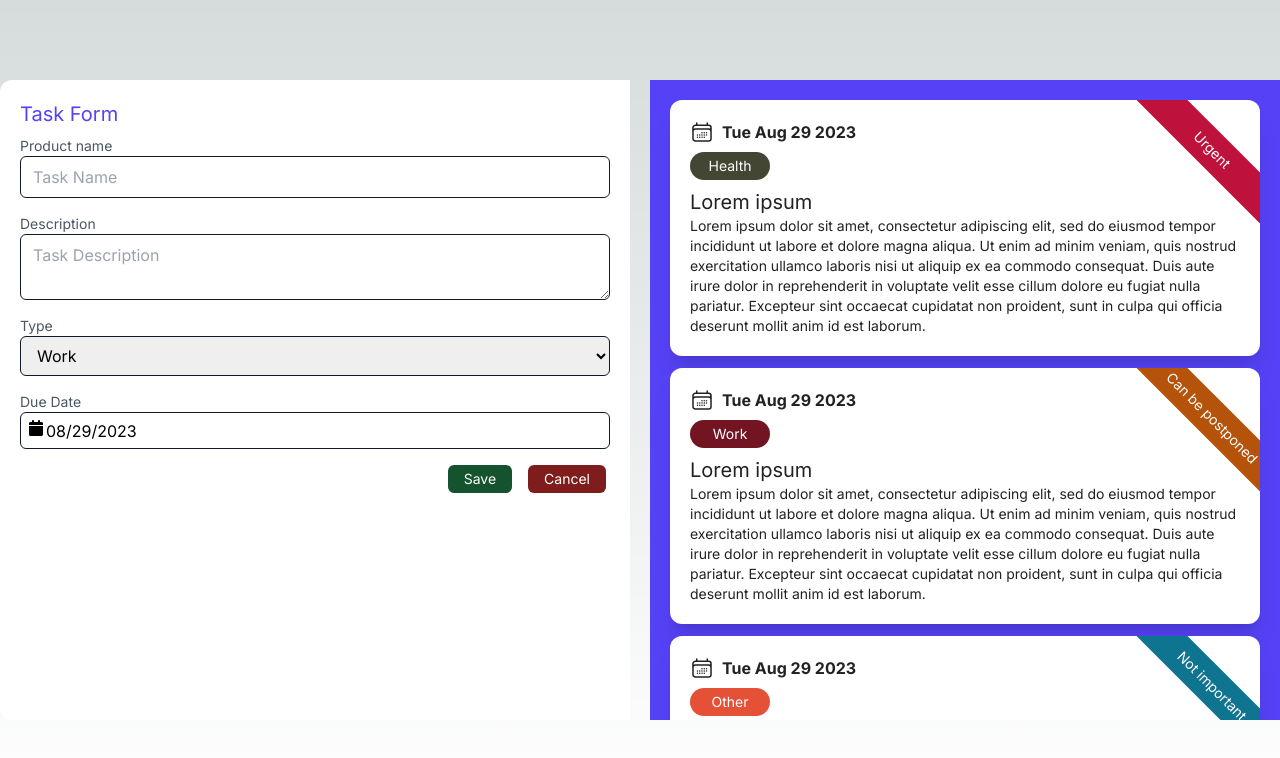
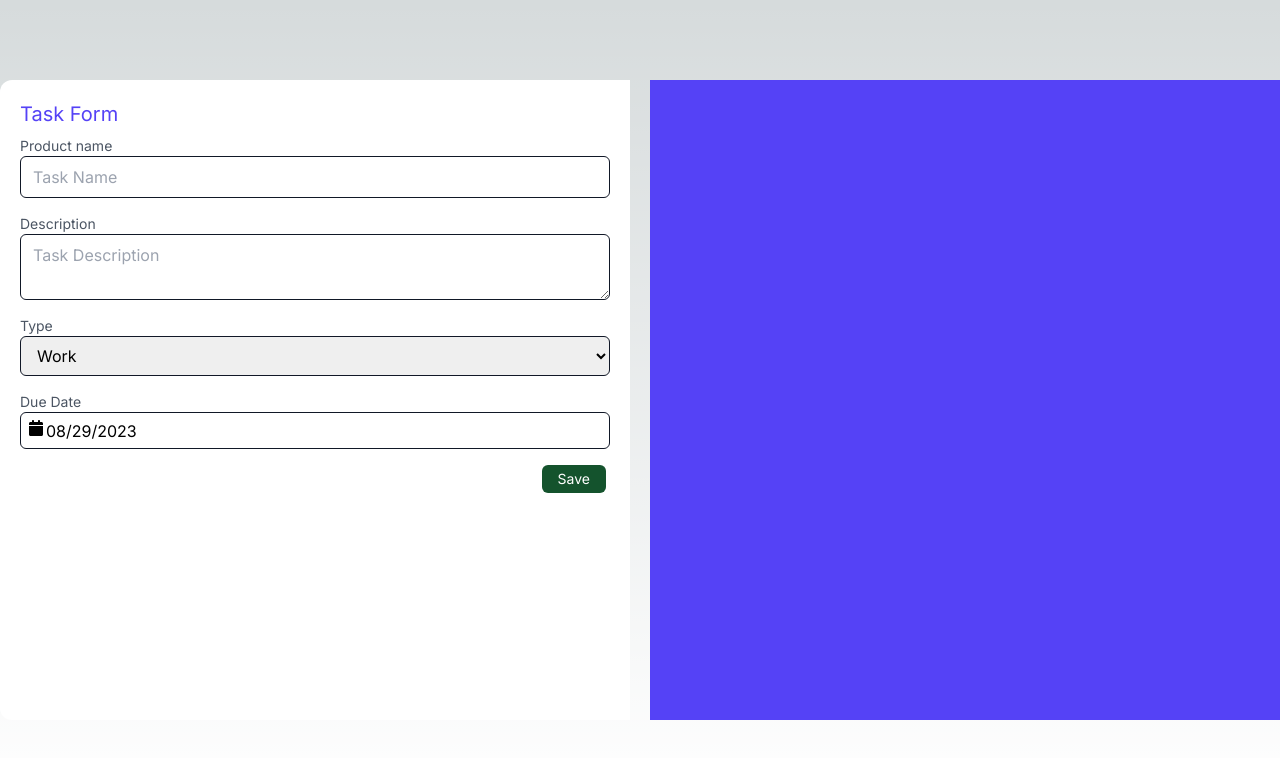
Before and after one commit to JuanManuelIbarlucea/algomarketing-challenge, a Next.js app: page / in a window 1280 px wide. Shown: the top 758 px of the page. Built offline with nearby package versions, Linux system fonts and the light colour scheme.

Commit message:
Tasks added now auto-calculate their labels

```diff
--- /dev/null
+++ b/components/task-card.tsx
@@ -0,0 +1,59 @@
+import { LabelsType, Task, TaskType } from '@/lib/types';
+import { twMerge } from 'tailwind-merge';
+
+export default function TaskCard({ task }: { task: Task }) {
+  function getTypeColor(type: TaskType) {
+    if (type === 'Health') return '#424632';
+    if (type === 'Personal') return '#252850';
+    if (type === 'Work') return '#721422';
+    if (type === 'Other') return '#E55137';
+
+    return '#fff';
+  }
+  function getLabelColor(label: LabelsType) {
+    if (label === 'Urgent') return 'bg-rose-700';
+    if (label === 'Can be postponed') return 'bg-amber-700';
+    if (label === 'Not important') return 'bg-cyan-700';
+
+    return '#fff';
+  }
+  return (
+    <div className="bg-white rounded-xl p-5 text-ellipsis shadow-xl relative overflow-hidden">
+      <div className="flex items-center">
+        <svg
+          xmlns="http://www.w3.org/2000/svg"
+          fill="none"
+          viewBox="0 0 24 24"
+          strokeWidth={1.5}
+          stroke="currentColor"
+          className="w-6 h-6 inline-block mr-2"
+        >
+          <path
+            strokeLinecap="round"
+            strokeLinejoin="round"
+            d="M6.75 3v2.25M17.25 3v2.25M3 18.75V7.5a2.25 2.25 0 012.25-2.25h13.5A2.25 2.25 0 0121 7.5v11.25m-18 0A2.25 2.25 0 005.25 21h13.5A2.25 2.25 0 0021 18.75m-18 0v-7.5A2.25 2.25 0 015.25 9h13.5A2.25 2.25 0 0121 11.25v7.5m-9-6h.008v.008H12v-.008zM12 15h.008v.008H12V15zm0 2.25h.008v.008H12v-.008zM9.75 15h.008v.008H9.75V15zm0 2.25h.008v.008H9.75v-.008zM7.5 15h.008v.008H7.5V15zm0 2.25h.008v.008H7.5v-.008zm6.75-4.5h.008v.008h-.008v-.008zm0 2.25h.008v.008h-.008V15zm0 2.25h.008v.008h-.008v-.008zm2.25-4.5h.008v.008H16.5v-.008zm0 2.25h.008v.008H16.5V15z"
+          />
+        </svg>
+        <p className="align-middle font-bold">
+          Due: {task.dueDate.toDateString()}
+        </p>
+      </div>
+      <p
+        style={{ backgroundColor: getTypeColor(task.type) }}
+        className={`w-[5rem] text-center rounded-full p-1 text-sm my-2 text-white`}
+      >
+        {task.type}
+      </p>
+      <p className="text-xl font-bold uppercase break-word">{task.name}</p>
+      <p className="text-sm break-words">{task.description}</p>
+      <p
+        className={twMerge(
+          'text-white absolute p-2 top-[2rem] -right-[7rem] rotate-45 bg-red-700 w-[20rem] text-center text-sm',
+          getLabelColor(task.label)
+        )}
+      >
+        {task.label}
+      </p>
+    </div>
+  );
+}
--- a/components/task-display.tsx
+++ b/components/task-display.tsx
@@ -8,7 +8,7 @@ export default function TaskDisplay() {
 
   return (
     <div className="bg-primary w-full h-full text-[#222] p-5 overflow-auto scrollbar-thumb-gray-900 scrollbar-thin scrollbar-track-gray-100">
-      <TaskList tasks={mockTasks} />
+      <TaskList tasks={tasks} />
     </div>
   );
 }
--- a/components/task-form.tsx
+++ b/components/task-form.tsx
@@ -1,18 +1,66 @@
 'use client';
 import useTasksContext from '@/contexts/tasks-context';
-import { Task, TaskType } from '@/lib/types';
+import {
+  isDueAfterDays,
+  isDueTomorrow,
+  isDueWithinDays,
+  isDueWithinMonths,
+} from '@/lib/helpers';
+import { LabelsType, Task, TaskType, Types } from '@/lib/types';
 import { FormEvent, useState } from 'react';
 import DatePicker from 'react-datepicker';
 import 'react-datepicker/dist/react-datepicker.css';
 
 export default function TaskForm() {
-  type SingleTaskType = (typeof TaskType)[number];
   const [name, setName] = useState<string>('');
   const [description, setDescription] = useState<string>('');
-  const [type, setType] = useState<SingleTaskType>('Work');
+  const [type, setType] = useState<TaskType>('Work');
   const [dueDate, setDueDate] = useState<Date>(new Date());
 
   const { setTasks } = useTasksContext();
+
+  function getTaskLabel(): LabelsType {
+    switch (type) {
+      case 'Work':
+        if (isDueTomorrow(dueDate)) {
+          return 'Urgent';
+        } else if (
+          ['PLO', 'GJL'].some((s) => name.includes(s)) &&
+          isDueWithinMonths(dueDate)
+        ) {
+          return 'Can be postponed';
+        }
+        break;
+      case 'Health':
+        if (
+          !name.toLowerCase().includes('treatment') &&
+          isDueWithinDays(dueDate, 3)
+        ) {
+          return 'Urgent';
+        }
+        break;
+      case 'Personal':
+        if (isDueWithinMonths(dueDate)) {
+          return 'Can be postponed';
+        }
+        break;
+      case 'Other':
+        if (isDueWithinDays(dueDate, 5)) {
+          return 'Can be postponed';
+        }
+
+        if (isDueAfterDays(dueDate, 7)) {
+          return 'Not important';
+        }
+
+        if (dueDate === null || dueDate === undefined) {
+          return 'Not important';
+        }
+        break;
+    }
+
+    return 'Not important';
+  }
 
   function createTask(ev: FormEvent) {
     ev.preventDefault();
@@ -22,7 +70,7 @@ export default function TaskForm() {
       description,
       type,
       dueDate,
-      label: 'Urgent',
+      label: getTaskLabel(),
     };
 
     setTasks((prev) => {
@@ -39,20 +87,24 @@ export default function TaskForm() {
           value={name}
           type="text"
           placeholder="Task Name"
+          required
+          maxLength={50}
           onChange={(ev) => setName(ev.target.value)}
         />
         <label>Description</label>
         <textarea
           value={description}
           placeholder="Task Description"
+          required
+          maxLength={500}
           onChange={(ev) => setDescription(ev.target.value)}
         />
         <label>Type</label>
         <select
           value={type}
-          onChange={(ev) => setType(ev.target.value as SingleTaskType)}
+          onChange={(ev) => setType(ev.target.value as TaskType)}
         >
-          {TaskType.map((type) => {
+          {Types.map((type) => {
             return (
               <option key={type} value={type}>
                 {type}
@@ -63,8 +115,10 @@ export default function TaskForm() {
         <div className="flex flex-col">
           <label>Due Date</label>
           <DatePicker
+            startDate={new Date()}
             showIcon
             selected={dueDate}
+            minDate={new Date()}
             onChange={(date: Date) => setDueDate(date)}
           />
         </div>
@@ -73,9 +127,6 @@ export default function TaskForm() {
           <button type="submit" className="btn-green">
             Save
           </button>
-          <button type="button" className="btn-red">
-            Cancel
-          </button>
         </div>
       </form>
     </div>
--- a/components/task-list.tsx
+++ b/components/task-list.tsx
@@ -1,62 +1,12 @@
-import { Labels, Task, TaskType } from '@/lib/types';
-import { twMerge } from 'tailwind-merge';
+import { Task } from '@/lib/types';
+import TaskCard from './task-card';
 
 export default function TaskList({ tasks }: { tasks: Task[] }) {
-  function getTypeColor(type: (typeof TaskType)[number]) {
-    if (type === 'Health') return '#424632';
-    if (type === 'Personal') return '#252850';
-    if (type === 'Work') return '#721422';
-    if (type === 'Other') return '#E55137';
-
-    return '#fff';
-  }
-  function getLabelColor(label: (typeof Labels)[number]) {
-    if (label === 'Urgent') return 'bg-rose-700';
-    if (label === 'Can be postponed') return 'bg-amber-700';
-    if (label === 'Not important') return 'bg-cyan-700';
-
-    return '#fff';
-  }
-
   return (
     <ul className="flex flex-col gap-3">
       {tasks?.map((task) => (
-        <li className="bg-white rounded-xl p-5 text-ellipsis shadow-xl relative overflow-hidden">
-          <div className="flex items-center">
-            <svg
-              xmlns="http://www.w3.org/2000/svg"
-              fill="none"
-              viewBox="0 0 24 24"
-              strokeWidth={1.5}
-              stroke="currentColor"
-              className="w-6 h-6 inline-block mr-2"
-            >
-              <path
-                strokeLinecap="round"
-                strokeLinejoin="round"
-                d="M6.75 3v2.25M17.25 3v2.25M3 18.75V7.5a2.25 2.25 0 012.25-2.25h13.5A2.25 2.25 0 0121 7.5v11.25m-18 0A2.25 2.25 0 005.25 21h13.5A2.25 2.25 0 0021 18.75m-18 0v-7.5A2.25 2.25 0 015.25 9h13.5A2.25 2.25 0 0121 11.25v7.5m-9-6h.008v.008H12v-.008zM12 15h.008v.008H12V15zm0 2.25h.008v.008H12v-.008zM9.75 15h.008v.008H9.75V15zm0 2.25h.008v.008H9.75v-.008zM7.5 15h.008v.008H7.5V15zm0 2.25h.008v.008H7.5v-.008zm6.75-4.5h.008v.008h-.008v-.008zm0 2.25h.008v.008h-.008V15zm0 2.25h.008v.008h-.008v-.008zm2.25-4.5h.008v.008H16.5v-.008zm0 2.25h.008v.008H16.5V15z"
-              />
-            </svg>
-            <p className="align-middle font-bold">
-              {task.dueDate.toDateString()}
-            </p>
-          </div>
-          <p
-            style={{ backgroundColor: getTypeColor(task.type) }}
-            className={`w-[5rem] text-center rounded-full p-1 text-sm my-2 text-white`}
-          >
-            {task.type}
-          </p>
-          <p className="text-xl">{task.name}</p>
-          <p className="text-sm">{task.description}</p>
-          <p
-            className={twMerge(
-              'text-white absolute p-2 top-[2rem] -right-[7rem] rotate-45 bg-red-700 w-[20rem] text-center text-sm',
-              getLabelColor(task.label)
-            )}
-          >
-            {task.label}
-          </p>
+        <li>
+          <TaskCard task={task} />
         </li>
       ))}
     </ul>
--- /dev/null
+++ b/lib/helpers.ts
@@ -0,0 +1,37 @@
+export function isDueTomorrow(dueDate: Date): boolean {
+  const tommorrow = new Date();
+  tommorrow.setDate(tommorrow.getDate() + 1);
+  return (
+    dueDate.getDate() === tommorrow.getDate() &&
+    dueDate.getMonth() === tommorrow.getMonth() &&
+    dueDate.getFullYear() === tommorrow.getFullYear()
+  );
+}
+
+export function isDueWithinMonths(dueDate: Date, months: number = 1): boolean {
+  const now = new Date();
+  const nextMonth = new Date();
+  nextMonth.setMonth(nextMonth.getMonth() + months);
+
+  return (
+    now.getTime() < dueDate.getTime() && dueDate.getTime() < nextMonth.getTime()
+  );
+}
+
+export function isDueWithinDays(dueDate: Date, days: number = 1): boolean {
+  const now = new Date();
+  const futureDay = new Date();
+  futureDay.setMonth(now.getDate() + days);
+
+  return (
+    now.getTime() <= dueDate.getTime() &&
+    dueDate.getTime() <= futureDay.getTime()
+  );
+}
+
+export function isDueAfterDays(dueDate: Date, days: number = 1): boolean {
+  const futureDay = new Date();
+  futureDay.setMonth(futureDay.getDate() + days);
+
+  return dueDate.getTime() > futureDay.getTime();
+}
--- a/lib/types.ts
+++ b/lib/types.ts
@@ -1,10 +1,13 @@
-export const TaskType = ['Work', 'Personal', 'Health', 'Other'] as const;
+export const Types = ['Work', 'Personal', 'Health', 'Other'] as const;
 export const Labels = ['Urgent', 'Can be postponed', 'Not important'] as const;
+
+export type TaskType = (typeof Types)[number];
+export type LabelsType = (typeof Labels)[number];
 
 export type Task = {
   name: string;
   description: string;
-  type: (typeof TaskType)[number];
+  type: TaskType;
   dueDate: Date;
-  label: (typeof Labels)[number];
+  label: LabelsType;
 };
```
